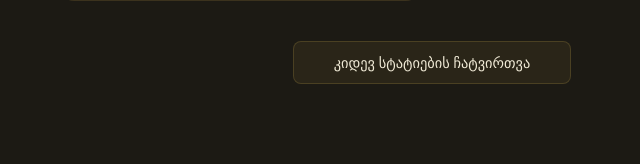
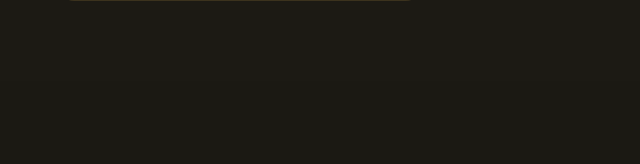
Before and after one commit to lashvv/AgroCodna, a Django app: page /articles-videos/ in a window 1280 px wide. Shown: the part 2114-2278 px from the top of the page, without its empty margins (44-684 px from the left). After the commit the page ends 2115 px from the top, so only its background shows below. Run offline with Django 5.2, Linux system fonts and the light colour scheme.

Commit message:
Removed function of Load More

```diff
--- a/core/templates/core/pages/articles_videos.html
+++ b/core/templates/core/pages/articles_videos.html
@@ -380,9 +380,6 @@
           </div>
         </article>
 
-        <div class="load-more-wrap">
-          <button id="loadMore">კიდევ სტატიების ჩატვირთვა</button>
-        </div>
       </div>
     </div>
 
@@ -497,12 +494,6 @@
       searchTerm = e.target.value.toLowerCase();
       updateGrid();
     });
-
-    // Load more (fake)
-    document.getElementById('loadMore').addEventListener('click', function() {
-      this.textContent = 'იტვირთება...';
-      setTimeout(() => { this.textContent = 'ყველა სტატია ნაჩვენებია'; this.disabled = true; this.style.opacity = '0.5'; }, 900);
-    });
   </script>
 
 </body>
```
